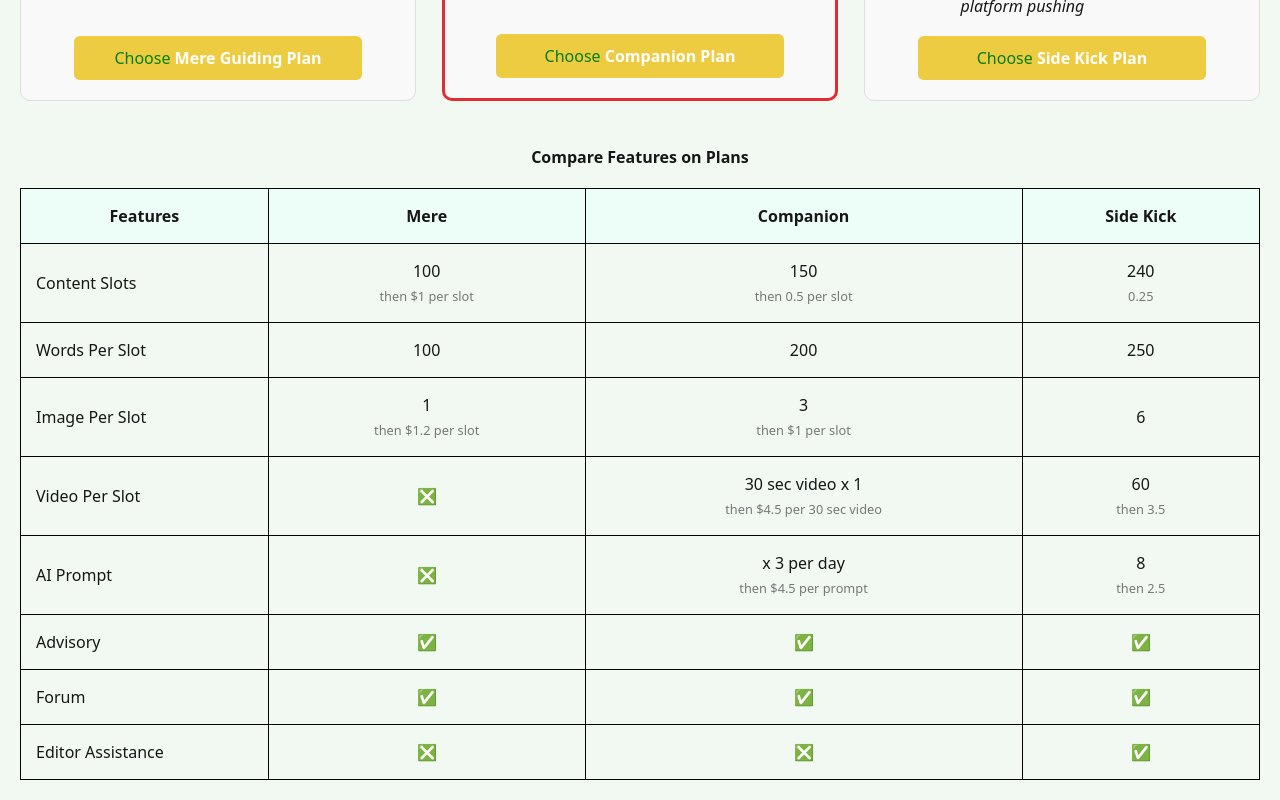
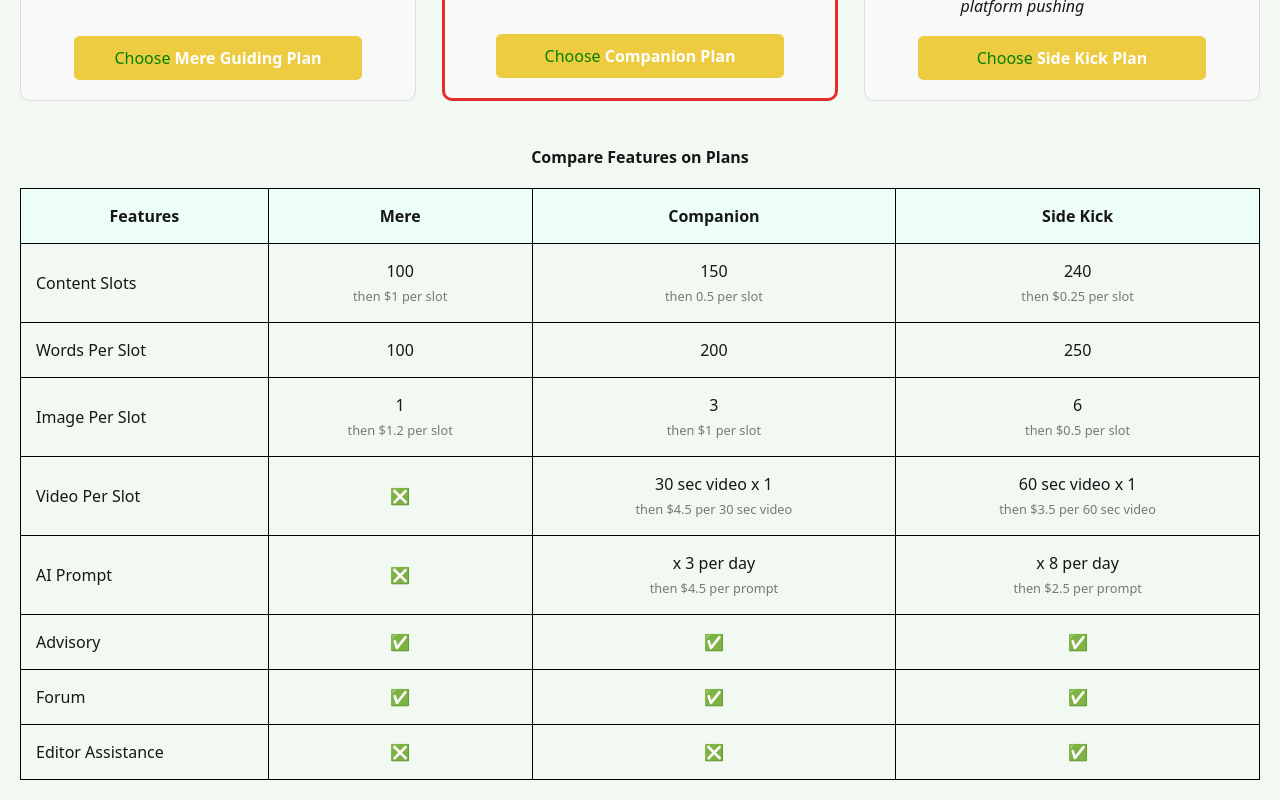
Before and after one commit to exiafuture/StarchMilk-MVP, a Next.js app: page /pricing-plans in a window 1280 px wide. Shown: the part 608-1408 px from the top of the page. Built offline with nearby package versions, Linux system fonts and the light colour scheme.

Commit message:
body mind separation haha what a new interpretation

```diff
--- a/app/pricing-plans/page.tsx
+++ b/app/pricing-plans/page.tsx
@@ -247,22 +247,35 @@ const Pricing = () => {
                   {trait === "Image Per Slot" && (
                     <>
                       {comparisonData.companion.imagePerSlot}
+                      {comparisonData.companion.imageUpgrade && (
+                        <>
+
                           <br />
                           <small>then ${comparisonData.companion.imageUpgrade} per slot</small>
+                        </>
+                      )}
                     </>
                   )}
                   {trait === "Video Per Slot" && (
                     <>
                       {comparisonData.companion.videoPerSlot} sec video x 1
+                      {comparisonData.companion.videoUpgrade && (
+                        <>
                           <br />
                           <small>then ${comparisonData.companion.videoUpgrade} per 30 sec video</small>
+                        </>
+                      )}
                     </>
                   )}
                   {trait === "AI Prompt" && (
                     <>
                       x {comparisonData.companion.promptPerDay} per day
+                      {comparisonData.companion.promptUpgrade && (
+                        <>
                           <br />
                           <small>then ${comparisonData.companion.promptUpgrade} per prompt</small>
+                        </>
+                      )}
                     </>
                   )}
                   {trait === "Advisory" && comparisonData.companion.advisory}
@@ -275,23 +288,41 @@ const Pricing = () => {
                     <>
                       {comparisonData.kick.slotSize}
                       <br />
-                      <small>{comparisonData.kick.slotSizeUgrade}</small>
+                      <small>then ${comparisonData.kick.slotSizeUgrade} per slot</small>
                     </>
                   )}
                   {trait === "Words Per Slot" && comparisonData.kick.wordSizePerSlot}
-                  {trait === "Image Per Slot" && comparisonData.kick.imagePerSlot}
+                  {trait === "Image Per Slot" && (
+                    <>
+                      {comparisonData.kick.imagePerSlot}
+                      {comparisonData.kick.imageUpgrade && (
+                        <>
+                          <br />
+                          <small>then ${comparisonData.kick.imageUpgrade} per slot</small>
+                        </>
+                      )}
+                    </>
+                  )}
                   {trait === "Video Per Slot" && (
                     <>
-                      {comparisonData.kick.videoPerSlot}
+                      {comparisonData.kick.videoPerSlot} sec video x 1
+                      {comparisonData.kick.videoUpgrade && (
+                        <>
                           <br />
-                      <small>then {comparisonData.kick.videoUpgrade}</small>
+                          <small>then ${comparisonData.kick.videoUpgrade} per {comparisonData.kick.videoPerSlot} sec video</small>
+                        </>
+                      )}
                     </>
                   )}
                   {trait === "AI Prompt" && (
                     <>
-                      {comparisonData.kick.promptPerDay}
+                      x {comparisonData.kick.promptPerDay} per day
+                      {comparisonData.kick.promptUpgrade && (
+                        <>
                           <br />
-                      <small>then {comparisonData.kick.promptUpgrade}</small>
+                          <small>then ${comparisonData.kick.promptUpgrade} per prompt</small>
+                        </>
+                      )}
                     </>
                   )}
                   {trait === "Advisory" && comparisonData.kick.advisory}
```
Lines whose indentation alone changed are shown as unchanged.
